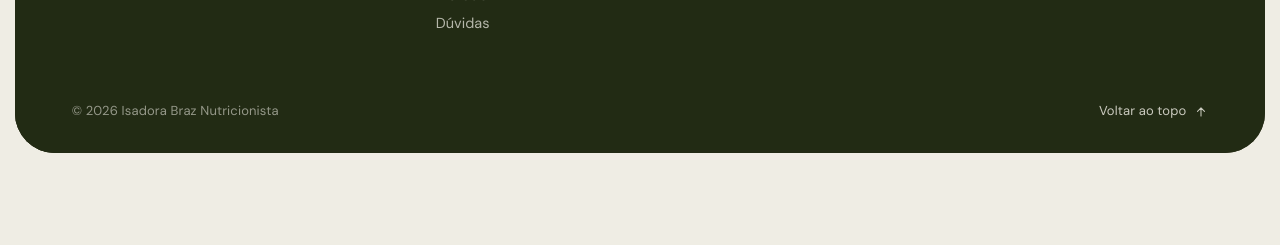
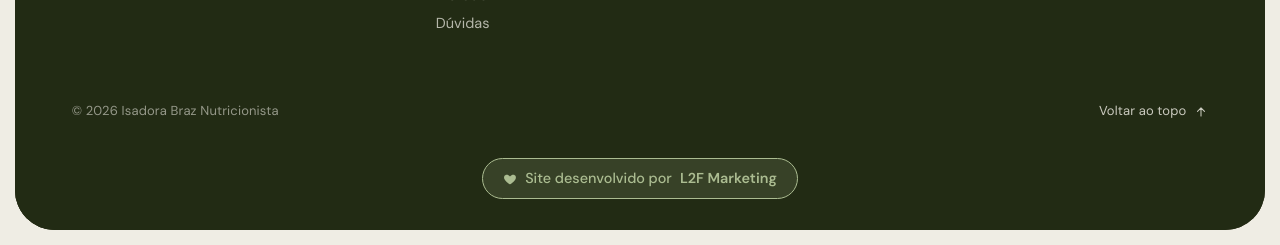
Before and after one commit to flpalvs/isadorabraz-site, a plain HTML site: page index.html in a window 1280 px wide. Shown: the part 8042-8287 px from the top of the page. Before the commit the page ends 8210 px from the top, so only its background shows below. Drawn offline with nearby package versions, Linux system fonts and the light colour scheme.

Commit message:
Adiciona crédito da L2F Marketing no rodapé
Co-Authored-By: Claude Sonnet 5.5 <noreply@anthropic.com>

```diff
--- a/index.html
+++ b/index.html
@@ -350,6 +350,10 @@ html.fx .about-mission{position:absolute;left:max(var(--gut),calc((100% - var(--
 .fb img{height:32px;width:auto}
 .foot-brand p{margin-top:14px;max-width:24ch}
 .legal{display:flex;flex-wrap:wrap;justify-content:space-between;align-items:center;gap:10px 24px;margin-top:clamp(40px,5vw,72px);font-size:13px;letter-spacing:.01em;color:rgba(239,237,228,.56)}
+.credit{display:flex;justify-content:center;margin-top:clamp(24px,3vw,36px)}
+.footer-credit-link{display:inline-flex;align-items:center;gap:8px;background:rgba(171,188,145,.15);border:1px solid var(--sage);color:var(--sage);padding:8px 20px;border-radius:50px;font-size:.9rem;font-weight:500;transition:background .3s,color .3s}
+.footer-credit-link svg{width:14px;height:14px}
+.footer-credit-link:hover{background:rgba(171,188,145,.28);color:var(--cream)}
 .totop{display:inline-flex;align-items:center;gap:8px;color:rgba(239,237,228,.82);transition:color .3s}
 .totop svg{width:14px;height:14px;transition:transform .5s var(--ease)}
 .totop:hover{color:var(--sage)}
@@ -533,6 +537,12 @@ html.fx .about-mission{position:absolute;left:max(var(--gut),calc((100% - var(--
       <span>© <span id="yr">2026</span> Isadora Braz Nutricionista</span>
       <a class="totop" href="#top">Voltar ao topo
         <svg aria-hidden="true" focusable="false" viewBox="0 0 24 24" fill="none" stroke="currentColor" stroke-width="1.8" stroke-linecap="round" stroke-linejoin="round"><path d="M12 19V5M6 11l6-6 6 6"/></svg></a>
+    </div>
+    <div class="credit">
+      <a class="footer-credit-link" href="https://l2fmarketing.com.br/" target="_blank" rel="noopener">
+        <svg aria-hidden="true" focusable="false" viewBox="0 0 24 24" fill="currentColor"><path d="M12 21s-7.5-4.6-9.6-9.2C.8 8.3 2.7 4.5 6.4 4.5c2.1 0 3.8 1.1 5.6 3.2 1.8-2.1 3.5-3.2 5.6-3.2 3.7 0 5.6 3.8 4 7.3C19.5 16.4 12 21 12 21z"/></svg>
+        Site desenvolvido por <strong>L2F Marketing</strong>
+      </a>
     </div>
   </div>
 </footer>
```
